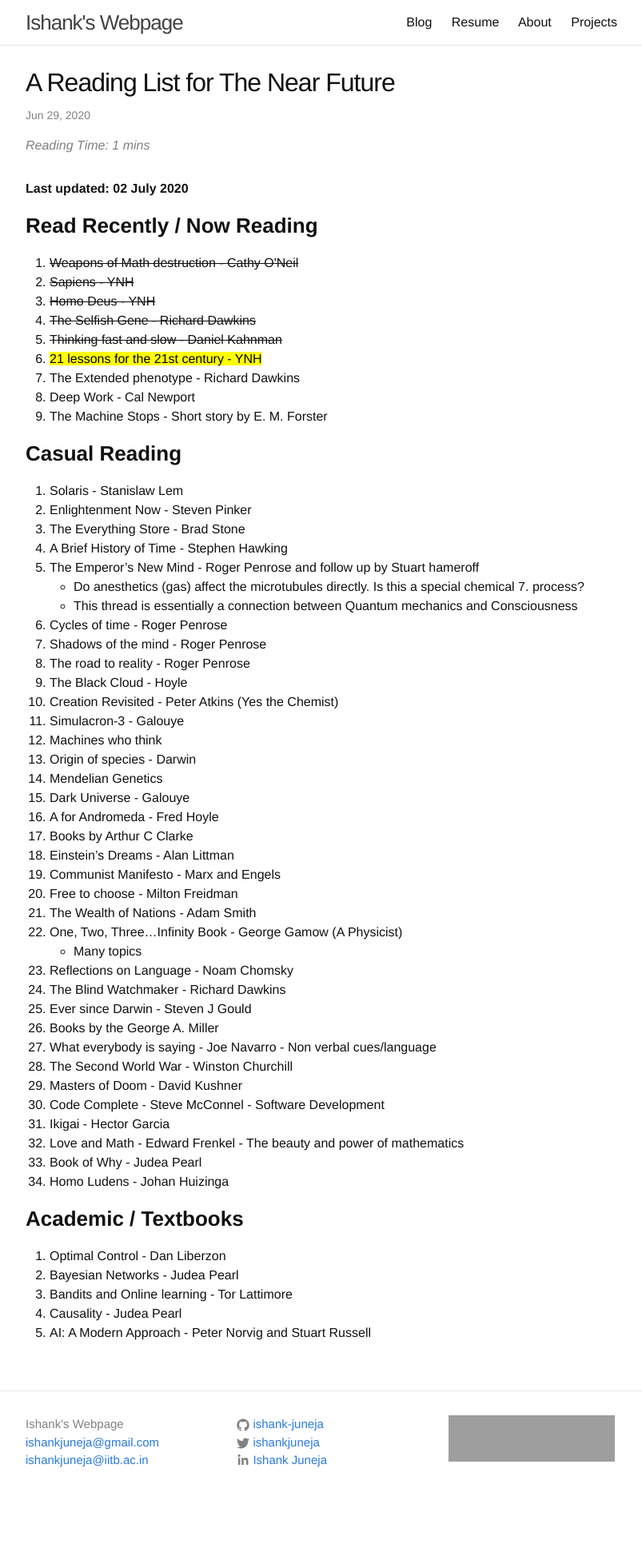
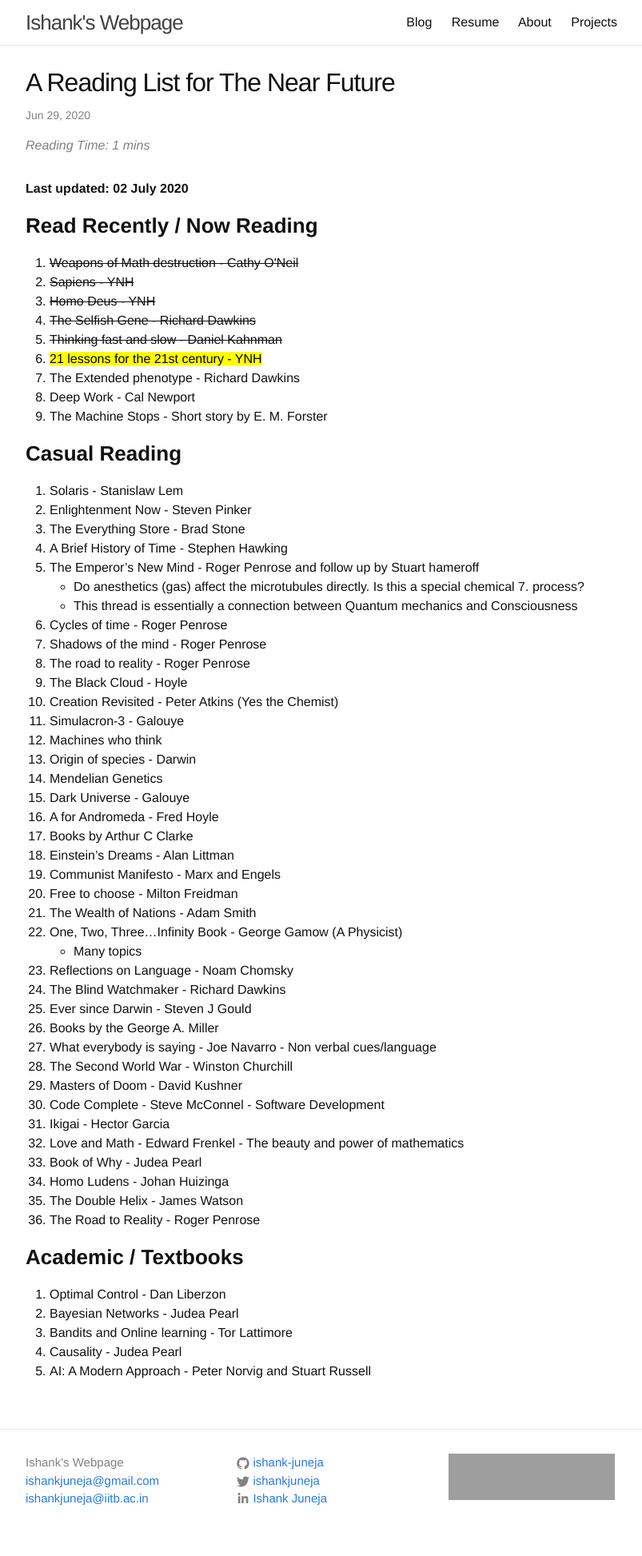
Before and after one commit to ishank-juneja/ishank-juneja.github.io, a Jekyll site: the page built from _posts/blog/miscellaneous/2020-06-29-reading.md, in a window 1280 px wide. Shown: the whole page at 80% size, without its empty margins (238-1041 px from the left). Built offline with Jekyll 4.4.1, drawn with Linux system fonts in a browser that asks for light colours; a script that is not in the unit is left out; comment, search, counter and statistics services are not loaded; before the commit the page ends 1898 px from its top, so only the background shows below that; grey boxes are pictures that could not be loaded.

Commit message:
reading list update

```diff
--- a/_posts/blog/miscellaneous/2020-06-29-reading.md
+++ b/_posts/blog/miscellaneous/2020-06-29-reading.md
@@ -60,6 +60,8 @@ Book - George Gamow (A Physicist)
 33. Love and Math - Edward Frenkel - The beauty and power of mathematics
 34. Book of Why - Judea Pearl
 35. Homo Ludens - Johan Huizinga
+36. The Double Helix - James Watson
+37. The Road to Reality - Roger Penrose
 
 ### **Academic / Textbooks**
 1. Optimal Control - Dan Liberzon
```
